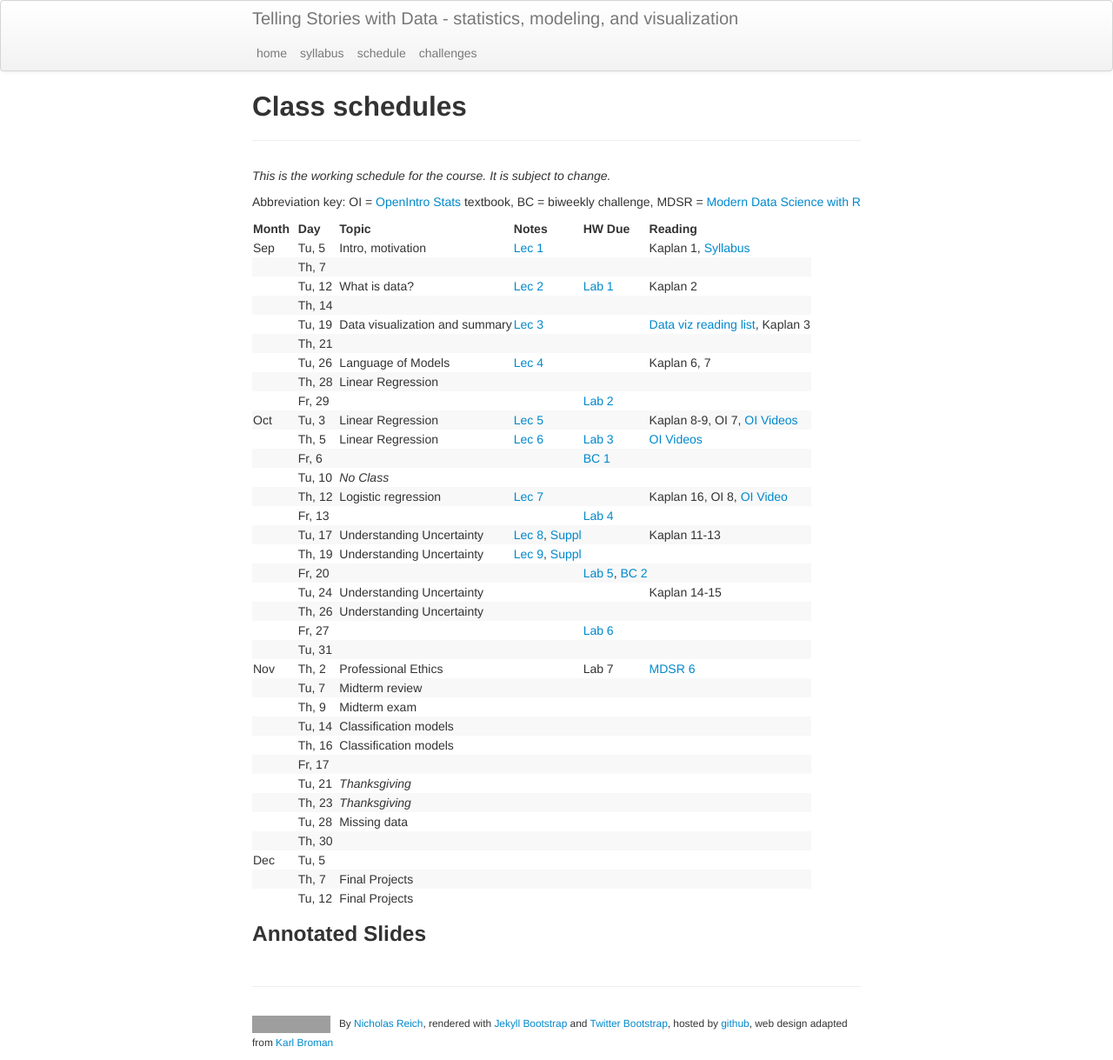
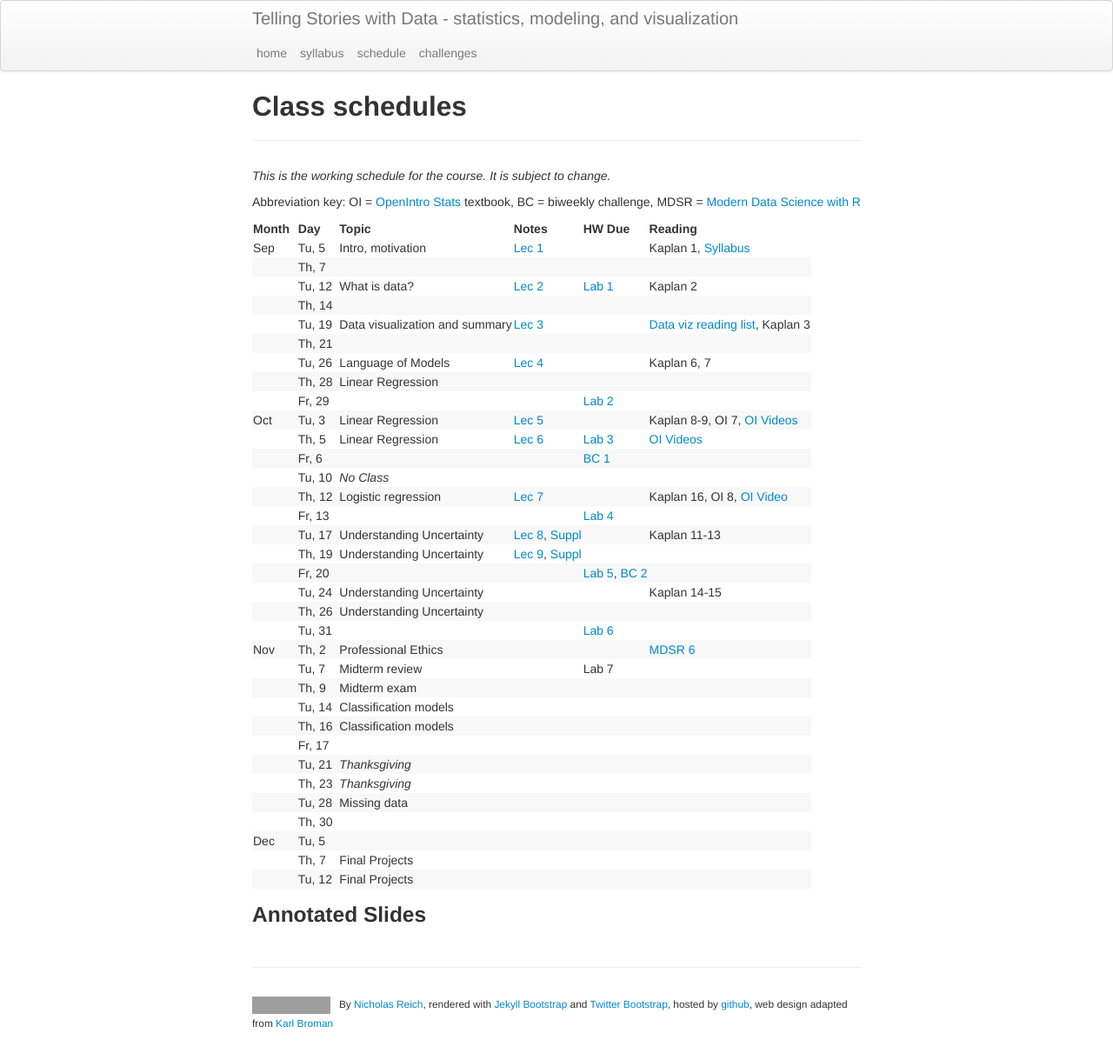
Before and after one commit to nickreich/data-stories, a Jekyll site: the page built from pages/schedule.md, in a window 1280 px wide. Shown: the whole page at 87% size. Built offline with Jekyll 4.4.1, drawn with Linux system fonts in a browser that asks for light colours; after the commit the page ends 1197 px from its top, so only the background shows below that; grey boxes are pictures that could not be loaded.

Commit message:
deadline updates.

```diff
--- a/pages/schedule.md
+++ b/pages/schedule.md
@@ -32,10 +32,9 @@
      | Fr, 20|     |  | | [Lab 5](../assets/labs/lab5-logit/lab5-logit.pdf), [BC 2](../assets/challenges/biweekly-challenge-2.pdf) |
      | Tu, 24|     | Understanding Uncertainty | || Kaplan 14-15
      | Th, 26|     | Understanding Uncertainty | | |
-     | Fr, 27|     |  | | [Lab 6](../assets/labs/lab6-infer/lab6-infer.pdf) |
-     | Tu, 31|     |  | |   |
- Nov | Th,  2|     | Professional Ethics | | Lab 7 | [MDSR 6](http://mdsr-book.github.io/excerpts/mdsr-ethics.pdf)
-     | Tu,  7|     | Midterm review | | |
+     | Tu, 31|     |  | | [Lab 6](../assets/labs/lab6-infer/lab6-infer.pdf) |
+ Nov | Th,  2|     | Professional Ethics | | | [MDSR 6](http://mdsr-book.github.io/excerpts/mdsr-ethics.pdf)
+     | Tu,  7|     | Midterm review | | Lab 7 |
      | Th,  9|     | Midterm exam   | | |
      | Tu, 14|     | Classification models | ||
      | Th, 16|     | Classification models | | |
```
